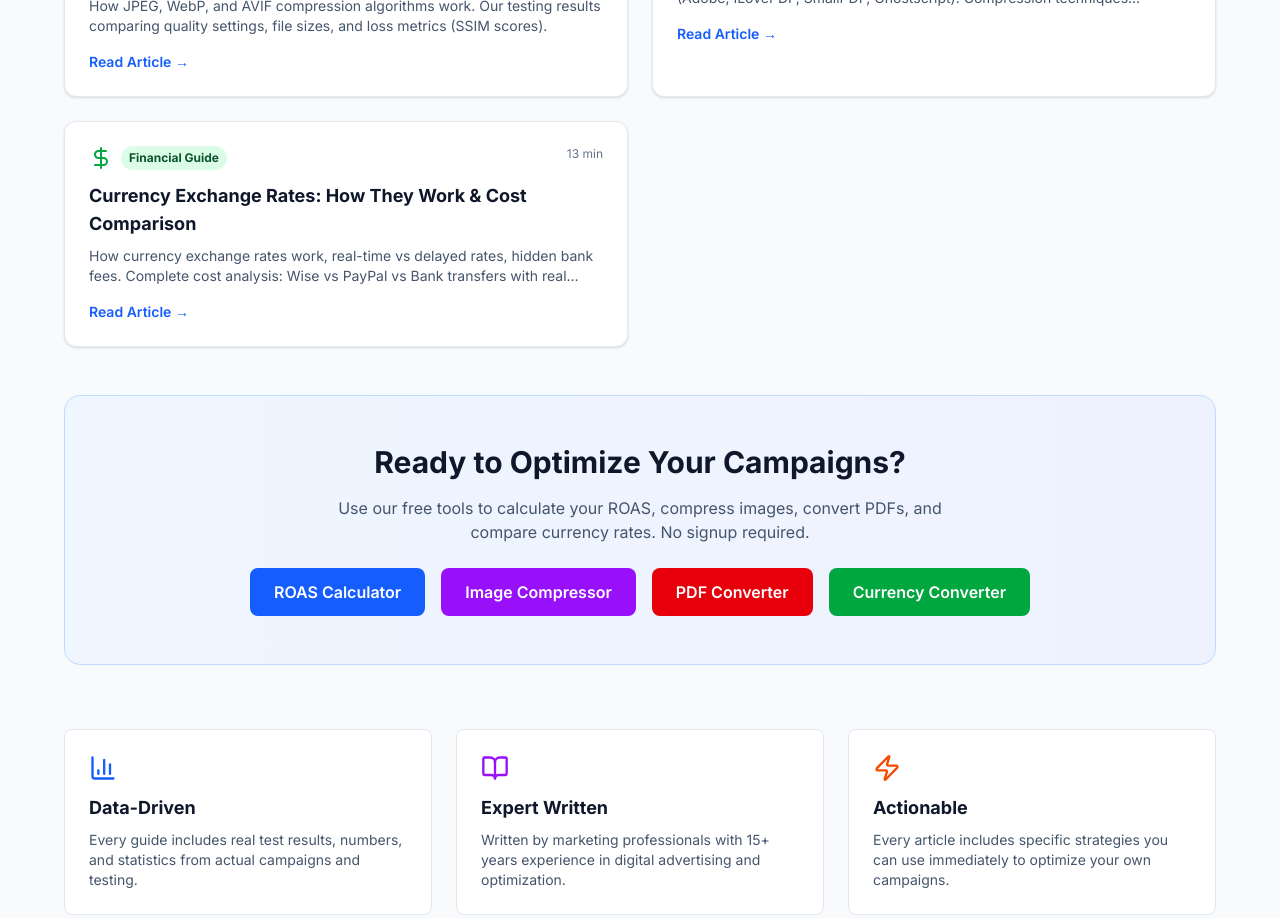
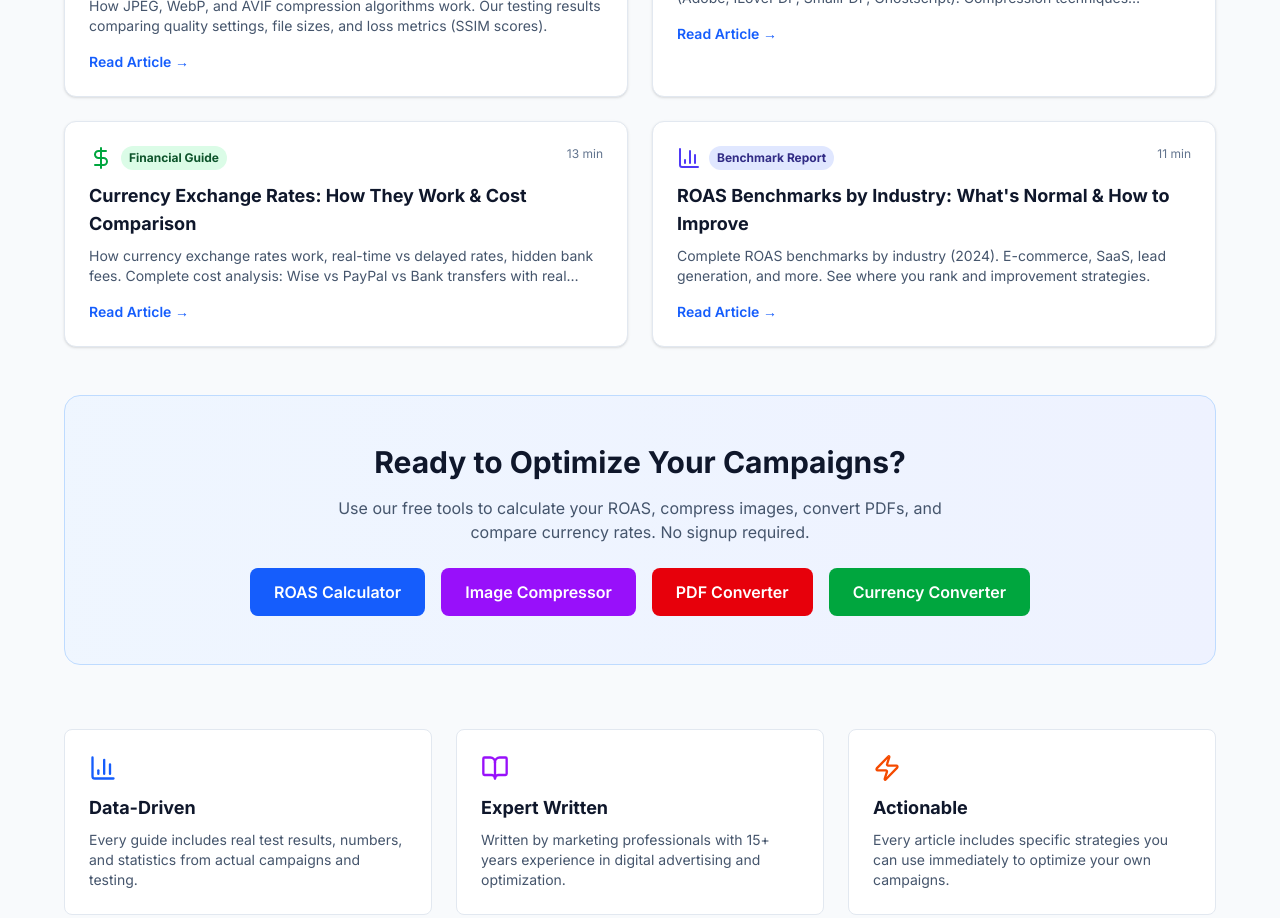
Before and after one commit to nikhil071-ui/roas-calculator, a Next.js app: page /blog in a window 1280 px wide. Shown: the part 880-1798 px from the top of the page. Built offline with nearby package versions, Linux system fonts and the light colour scheme.

Commit message:
Add ROAS benchmarks post to blog index

```diff
--- a/app/blog/page.tsx
+++ b/app/blog/page.tsx
@@ -85,6 +85,17 @@ const blogPosts: BlogPost[] = [
     href: "/blog/currency-exchange-guide",
     date: "2024",
     readTime: "13 min",
+  },
+  {
+    title: "ROAS Benchmarks by Industry: What's Normal & How to Improve",
+    description:
+      "Complete ROAS benchmarks by industry (2024). E-commerce, SaaS, lead generation, and more. See where you rank and improvement strategies.",
+    category: "Benchmark Report",
+    categoryColor: "bg-indigo-100 text-indigo-900",
+    icon: <BarChart3 size={24} className="text-indigo-600" />,
+    href: "/blog/roas-benchmarks",
+    date: "2024",
+    readTime: "11 min",
   },
 ];
 
```
